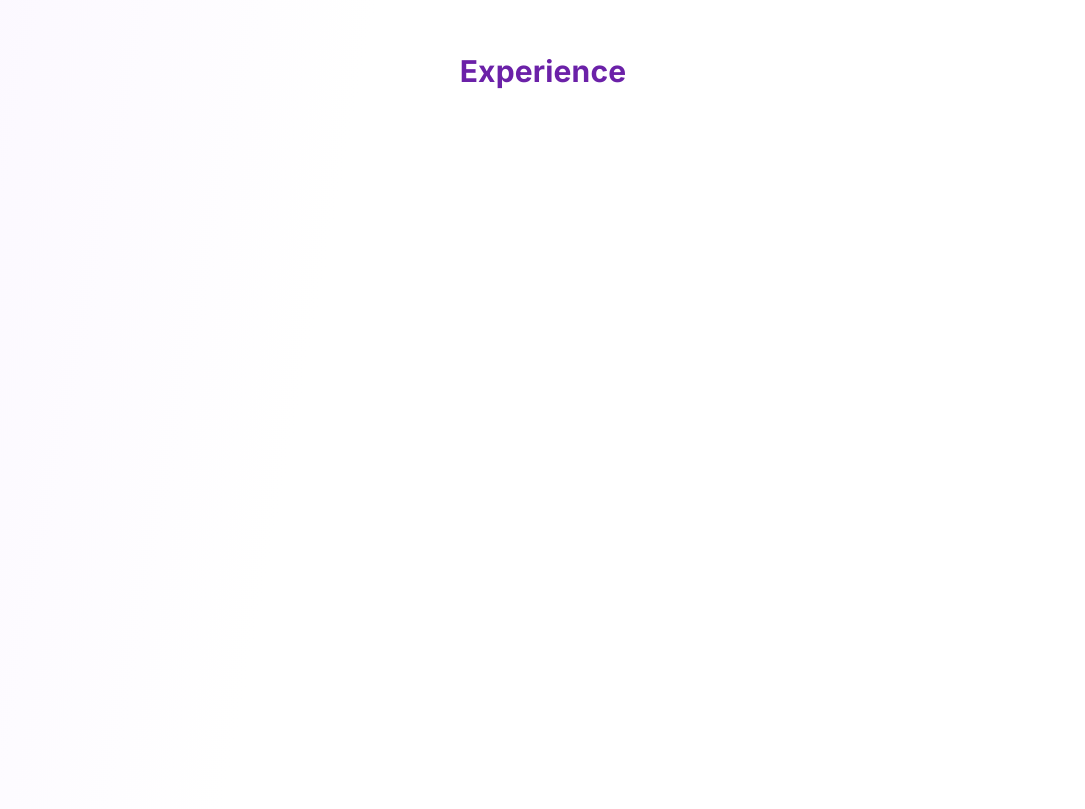
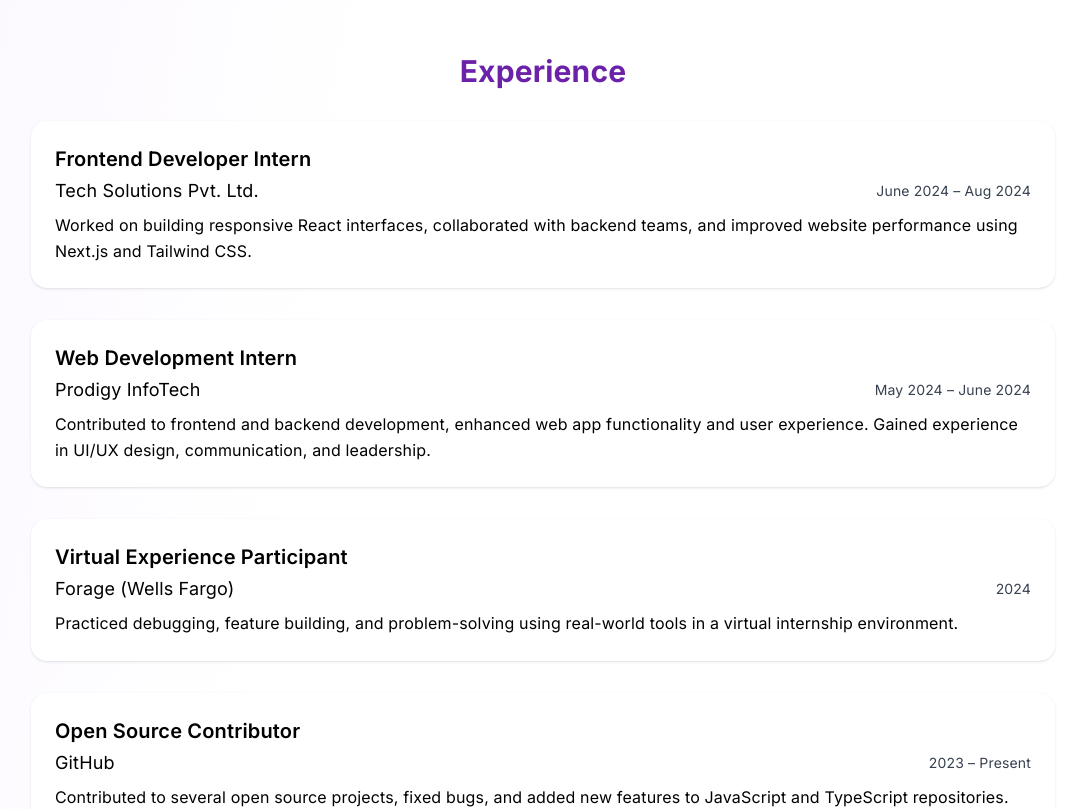
Before and after one commit to Jyotiraditiya/portfolio, a Next.js app: page / in a window 1280 px wide. Shown: the part 4220-5029 px from the top of the page, without its empty margins (97-1182 px from the left). Built offline with nearby package versions, Linux system fonts and the light colour scheme.

Commit message:
Initial portfolio commit

```diff
--- a/app/page.tsx
+++ b/app/page.tsx
@@ -9,7 +9,6 @@ import Skills from '../components/Skills';
 import Experience from '../components/Experience';
 import Education from '../components/Education'; // <-- Add this line
 import Certification from '../components/Certification';
-import Experience from '../components/Experience';
 export default function Home() {
   return (
     <main className="space-y-32">
--- a/components/Experience.tsx
+++ b/components/Experience.tsx
@@ -62,7 +62,7 @@ const Experience = () => {
 				{experiences.map((exp, idx) => (
 					<div
 						key={idx}
-
+						ref={(el) => { refs.current[idx] = el; }}
 						className={`bg-white dark:bg-black rounded-xl shadow p-6 transition-all duration-700 hover:shadow-lg
               ${visible[idx]
 								? idx % 2 === 0
```
